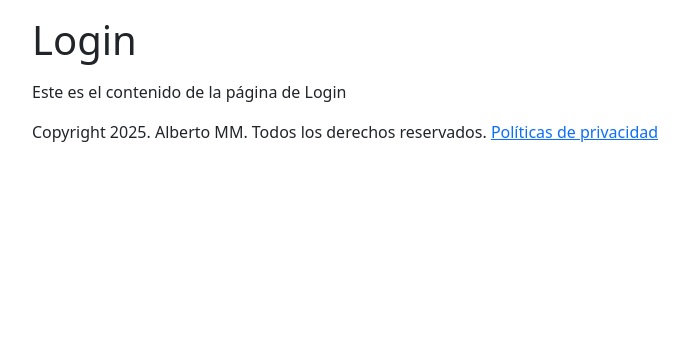
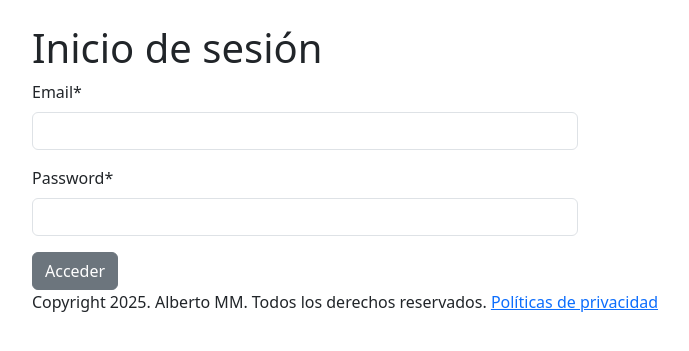
Before and after one commit to codeByAlbertoMartin/Instagram, a Django app: page /login/ in a window 1280 px wide. Shown: the part 152-503 px from the top of the page, without its empty margins (50-739 px from the left). Run offline with Django 5.2, Linux system fonts and the light colour scheme; some libraries are stand-ins or nearby versions.

Commit message:
Login de usuarios con mensajes y logout

```diff
--- a/instagram/forms.py
+++ b/instagram/forms.py
@@ -20,3 +20,7 @@ class RegistrationForm(forms.ModelForm):
         user.save()
 
         return user
+
+class LoginForm(forms.Form):
+    username = forms.CharField(label="Email",max_length=100)
+    password = forms.CharField(label="Password",widget=forms.PasswordInput)
--- a/instagram/templates/_includes/_header.html
+++ b/instagram/templates/_includes/_header.html
@@ -4,9 +4,15 @@
         <nav>
             <ul>
                 <li><a href="{% url 'home' %}">Inicio</a></li>
-                <li><a href="{% url 'login' %}">Login</a></li>
-                <li><a href="{% url 'register' %}">Registrarse</a></li>
+                {% if  not request.user.is_authenticated %}
+                    <li><a href="{% url 'login' %}">Login</a></li>
+                    <li><a href="{% url 'register' %}">Registrarse</a></li>
+                {% endif %}
                 <li><a href="{% url 'contact' %}">Contacto</a></li>
+                {% if  request.user.is_authenticated %}
+                    <li><a href="{% url 'logout' %}">Cerrar sesión</a></li>
+                {% endif %}
+
             </ul>
         </nav>
     </div>
--- a/instagram/templates/general/Home.html
+++ b/instagram/templates/general/Home.html
@@ -6,6 +6,7 @@
 <div class="container">
     <h1>Homepage</h1>
     <p>Este es el contenido de la página de Home</p>
+    que mas puedo añadir
 </div>
 
 {% endblock %}
--- a/instagram/templates/general/Login.html
+++ b/instagram/templates/general/Login.html
@@ -1,12 +1,22 @@
 {% extends "general/layout.html" %}
+
+{% load crispy_forms_tags %}
 
 {% block head_title %}Bienvenidos a nuestro InstaConquer{% endblock%}
 
 {% block page_content%}
 <div class="container">
-    <h1>Login</h1>
-    {% include '_includes/_messages.html' %}
-    <p>Este es el contenido de la página de Login</p>
+    <h1>Inicio de sesión</h1>
+    <form action="" method="post">
+      {% csrf_token %}
+      <div class="row">
+        <div class="col-12 col-sm-6">
+          {{ form.username|as_crispy_field }}
+          {{ form.password|as_crispy_field }}
+        </div>
+      </div>
+      <button class="btn btn-secondary">Acceder</button>
+    </form>
 </div>
 
 {% endblock %}
--- a/instagram/templates/general/layout.html
+++ b/instagram/templates/general/layout.html
@@ -11,7 +11,7 @@
 <body>
 
     {% include '_includes/_header.html' %}
-
+    {% include '_includes/_messages.html' %}
     {% block page_content %}
 
     {% endblock %}
--- a/instagram/urls.py
+++ b/instagram/urls.py
@@ -16,12 +16,13 @@ Including another URLconf
 """
 from django.contrib import admin
 from django.urls import path
-from .views import HomeView, LoginView, RegisterView, LegalView, ContactView
+from .views import HomeView, LoginView, RegisterView, LegalView, ContactView, logout_view
 
 urlpatterns = [
     path('admin/', admin.site.urls),
     path('', HomeView.as_view(), name='home'),
     path('login/', LoginView.as_view(), name='login'),
+    path('logout/',logout_view, name='logout'),
     path('register/', RegisterView.as_view(), name='register'),
     path('legal/', LegalView.as_view(), name='legal'),
     path('contact/', ContactView.as_view(), name='contact'),
--- a/instagram/views.py
+++ b/instagram/views.py
@@ -1,19 +1,39 @@
-from django.shortcuts import render
+from django.shortcuts import HttpResponseRedirect
+
 
 # Create your views here.
-from django.urls import reverse_lazy
+#cual es la difierencia entre reverselazy y reverse
+# reverse_lazy se utiliza para redirigir a una vista que no existe en el momento de la carga de la vista
+# reverse se utiliza para redirigir a una vista que existe en el momento de la carga de la vista
+from django.urls import reverse_lazy, reverse
 from django.views.generic import TemplateView
-from django.views.generic.edit import CreateView
+from django.views.generic.edit import CreateView,FormView
 from  django.contrib.auth.models import User
-from .forms import RegistrationForm
+from .forms import RegistrationForm, LoginForm
 from django.contrib import messages
+from django.contrib.auth import login, authenticate, logout
 
 class HomeView(TemplateView):
     template_name = "general/home.html"
 
 
-class LoginView(TemplateView):
+class LoginView(FormView):
     template_name = "general/login.html"
+    form_class = LoginForm
+
+    def form_valid(self, form):
+        usuario = form.cleaned_data['username']
+        password = form.cleaned_data['password']
+        user = authenticate(username=usuario, password=password)
+
+        if user is not None:
+            login(self.request, user)
+            messages.add_message(self.request, messages.SUCCESS, f"Bienvenido {user.username}")
+            return HttpResponseRedirect(reverse('home'))
+        else:
+            messages.add_message(self.request, messages.ERROR, 'Usuario o contraseña incorrectos')
+            return super(LoginView, self).form_invalid(form)
+
 
 
 class RegisterView(CreateView):
@@ -35,3 +55,9 @@ class LegalView(TemplateView):
 
 class ContactView(TemplateView):
     template_name = "general/contact.html"
+
+
+def logout_view(request):
+    logout(request)
+    messages.add_message(request, messages.INFO, 'Has cerrado sesión correctamente')
+    return HttpResponseRedirect(reverse('home'))
```
Also changed, not shown: posts/admin.py (line endings or trailing spaces).
